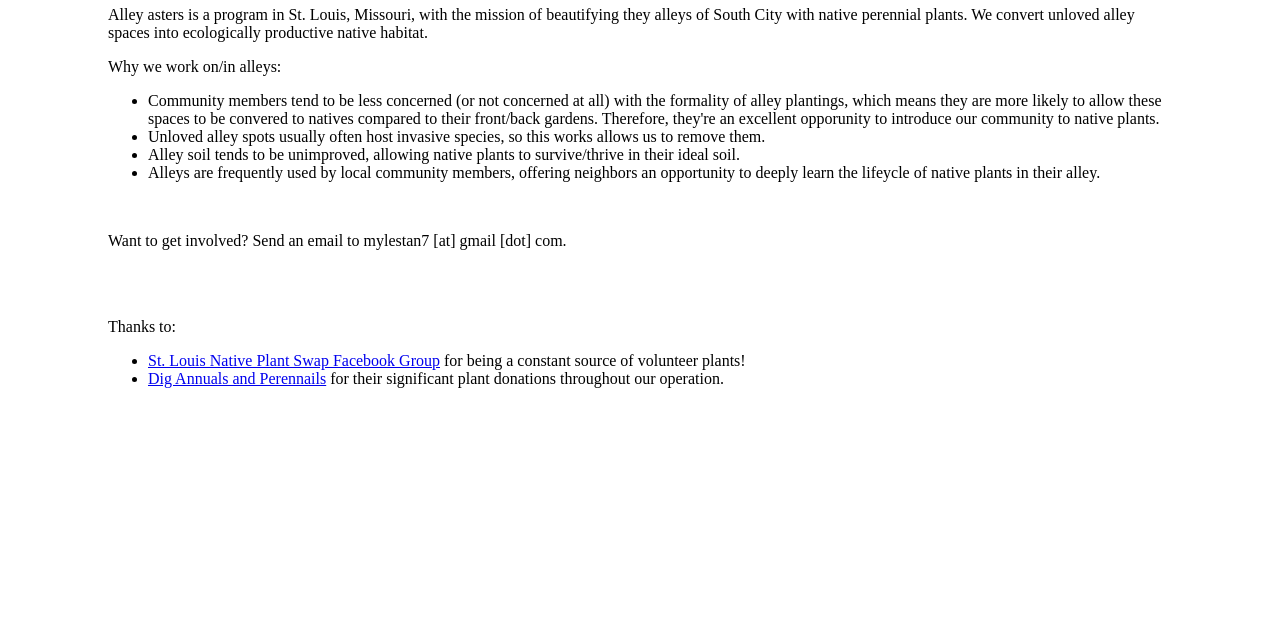
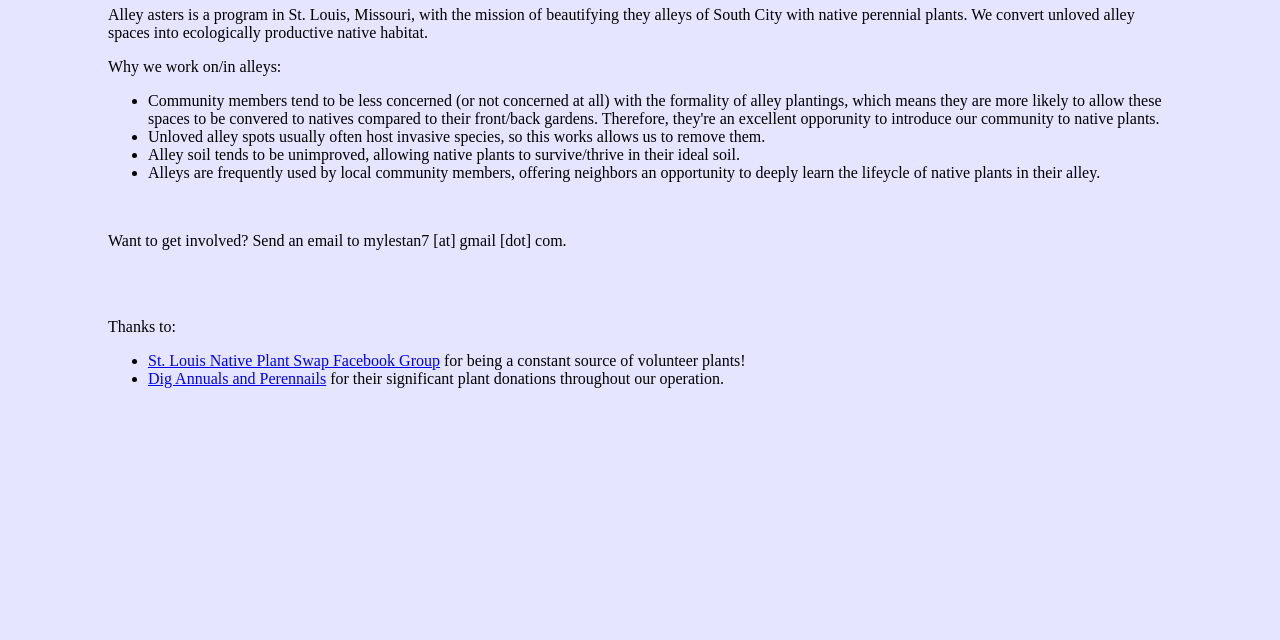
Before and after one commit to mylestan/alley-asters, a plain HTML site: page index.html in a window 1280 px wide. Shown: the part 160-800 px from the top of the page. Drawn offline with Linux system fonts and the light colour scheme.

Commit message:
background color

```diff
--- a/index.html
+++ b/index.html
@@ -2,6 +2,7 @@
   <head>
     <style type="text/css">
       body {
+        background-color: #E5E5FF;
         padding: 100px;
       }
     </style>
```
